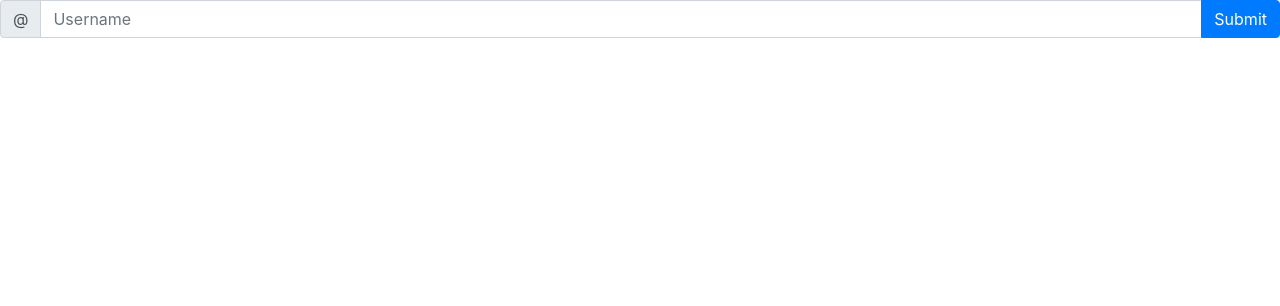
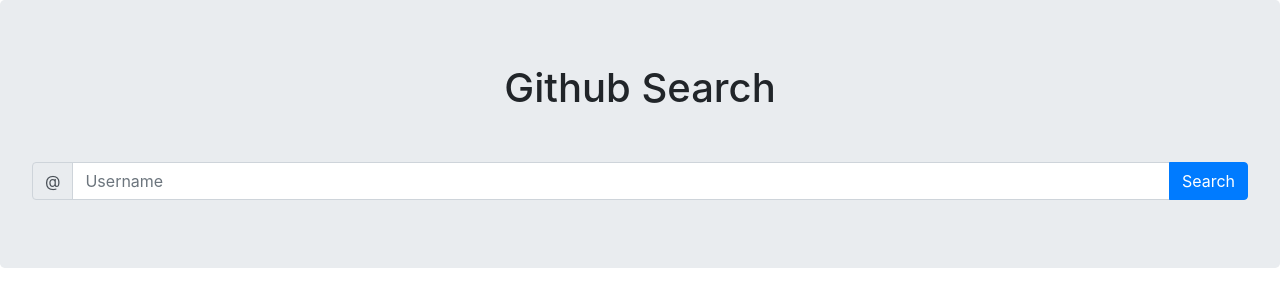
Before and after one commit to Koshin-Mohamed/github-search, an Angular app: page / in a window 1280 px wide. Shown: the top 306 px of the page. Built offline with nearby package versions, Linux system fonts and the light colour scheme.

Commit message:
add jumbotron and with title and placed the searchbar within it.

```diff
--- a/package.json
+++ b/package.json
@@ -19,6 +19,8 @@
     "@angular/platform-browser": "~8.2.11",
     "@angular/platform-browser-dynamic": "~8.2.11",
     "@angular/router": "~8.2.11",
+    "bootstrap": "^4.3.1",
+    "popper": "^1.0.1",
     "rxjs": "~6.4.0",
     "tslib": "^1.10.0",
     "zone.js": "~0.9.1"
@@ -28,9 +30,10 @@
     "@angular/cli": "~8.3.13",
     "@angular/compiler-cli": "~8.2.11",
     "@angular/language-service": "~8.2.11",
-    "@types/node": "~8.9.4",
+    "@fortawesome/fontawesome-free": "^5.11.2",
     "@types/jasmine": "~3.3.8",
     "@types/jasminewd2": "~2.0.3",
+    "@types/node": "~8.9.4",
     "codelyzer": "^5.0.0",
     "jasmine-core": "~3.4.0",
     "jasmine-spec-reporter": "~4.2.1",
--- a/src/app/app.module.ts
+++ b/src/app/app.module.ts
@@ -4,11 +4,13 @@
 import { AppRoutingModule } from './app-routing.module';
 import { AppComponent } from './app.component';
 import { SearchFormComponent } from './search-form/search-form.component';
+import { DisplayUserComponent } from './display-user/display-user.component';
 
 @NgModule({
   declarations: [
     AppComponent,
-    SearchFormComponent
+    SearchFormComponent,
+    DisplayUserComponent
   ],
   imports: [
     BrowserModule,
--- /dev/null
+++ b/src/app/display-user/display-user.component.html
@@ -0,0 +1 @@
+<p>display-user works!</p>
--- /dev/null
+++ b/src/app/display-user/display-user.component.ts
@@ -0,0 +1,15 @@
+import { Component, OnInit } from '@angular/core';
+
+@Component({
+  selector: 'app-display-user',
+  templateUrl: './display-user.component.html',
+  styleUrls: ['./display-user.component.css']
+})
+export class DisplayUserComponent implements OnInit {
+
+  constructor() { }
+
+  ngOnInit() {
+  }
+
+}
--- a/src/app/search-form/search-form.component.html
+++ b/src/app/search-form/search-form.component.html
@@ -1,4 +1,5 @@
-<form>
+<form class="jumbotron">
+  <h1 style="text-align: center; margin-bottom: 50px;">Github Search</h1>
   <label class="sr-only" for="username">Username</label>
   <div class="input-group mb-1">
     <div class="input-group-prepend">
@@ -6,7 +7,7 @@
     </div>
     <input type="text" class="form-control" id="username" placeholder="Username">
     <div class="input-group-append">
-    <button type="submit" class="btn btn-primary">Submit</button>
+    <button type="submit" class="btn btn-primary"><i class="fas fa-search"></i>Search</button>
     </div>
   </div>
 
--- a/src/index.html
+++ b/src/index.html
@@ -6,8 +6,6 @@
   <base href="/">
   <meta name="viewport" content="width=device-width, initial-scale=1">
   <link rel="icon" type="image/x-icon" href="favicon.ico">
-  <link rel="stylesheet" href="https://stackpath.bootstrapcdn.com/bootstrap/4.3.1/css/bootstrap.min.css" integrity="sha384-ggOyR0iXCbMQv3Xipma34MD+dH/1fQ784/j6cY/iJTQUOhcWr7x9JvoRxT2MZw1T" crossorigin="anonymous">
-  <script src="https://use.fontawesome.com/3ae8f3faa8.js"></script>
 </head>
 <body>
   <app-root></app-root>
--- a/src/styles.css
+++ b/src/styles.css
@@ -1 +1 @@
-/* You can add global styles to this file, and also import other style files */
+@import "~bootstrap/dist/css/bootstrap.css"
```
Also changed, not shown: src/app/display-user/display-user.component.css (added), 2 other files (tests, documents, lock files or other folders).
